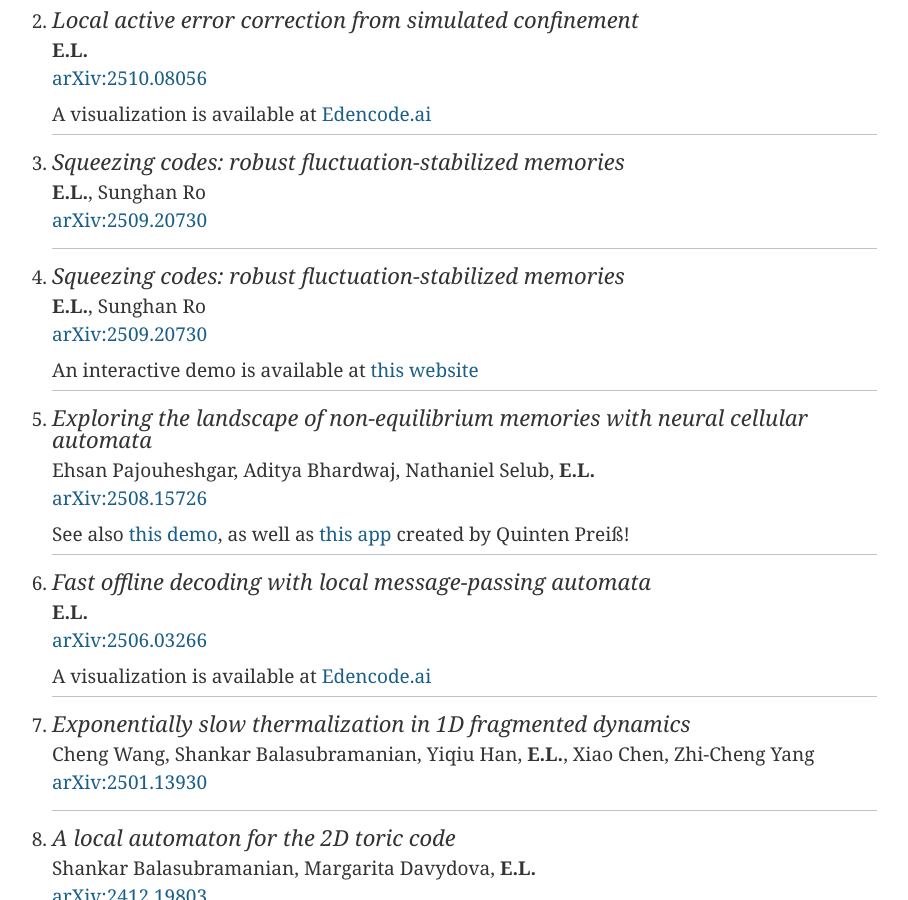
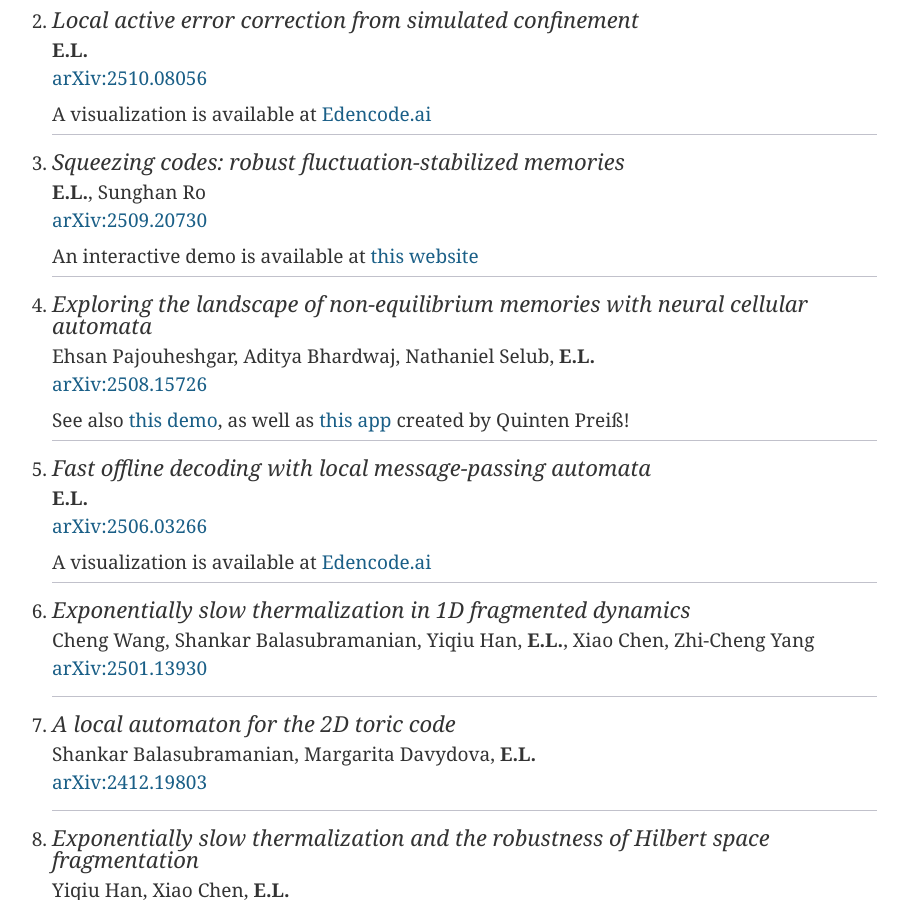
Before and after one commit to ethanlake/ethanlake.github.io, a Jekyll site: the page papers.html, which Jekyll copies as it is, in a window 1280 px wide and 900 px high, scrolled down 420 px. Shown: the whole window, without its empty margins (183-1091 px from the left). Built offline with Jekyll 4.4.1, drawn with Linux system fonts in a browser that asks for light colours.

Commit message:
Update papers.html

```diff
--- a/papers.html
+++ b/papers.html
@@ -60,16 +60,7 @@
       <span class="authors"> A visualization is available at <a href="https://www.edencode.ai/demo">Edencode.ai</a> </span>
       <hr>
     </p>
-  </li>
-
-	  <li>
-    <h3>Squeezing codes: robust fluctuation-stabilized memories</h3>
-    <p class="details">
-      <span class="authors"> <b>E.L.</b>, Sunghan Ro</span>
-      <span class="journal"><a href="https://arxiv.org/abs/2509.20730">arXiv:2509.20730</a></span>
-      <hr>
-    </p>
-  </li>
+ </li>
 
   <li>
     <h3>Squeezing codes: robust fluctuation-stabilized memories</h3>
```
